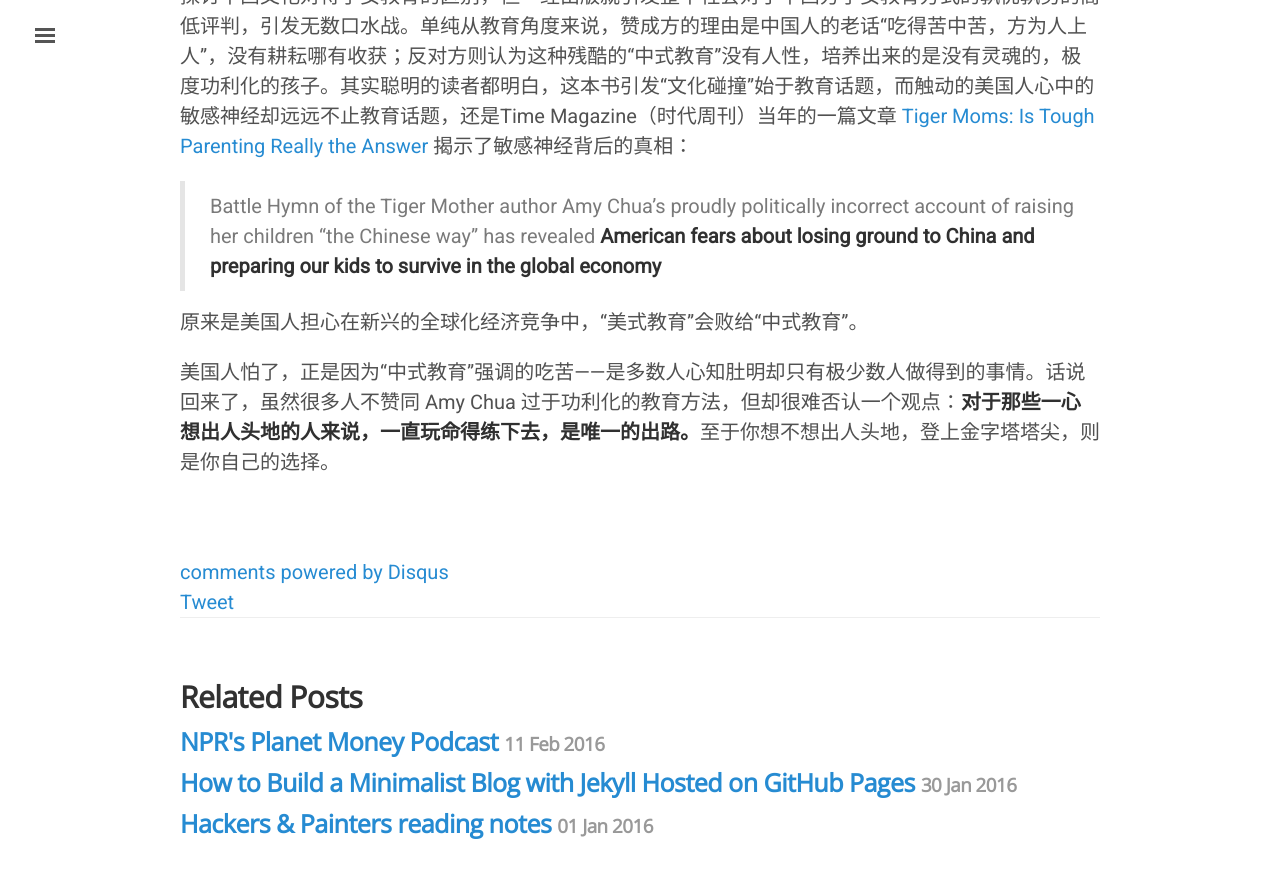
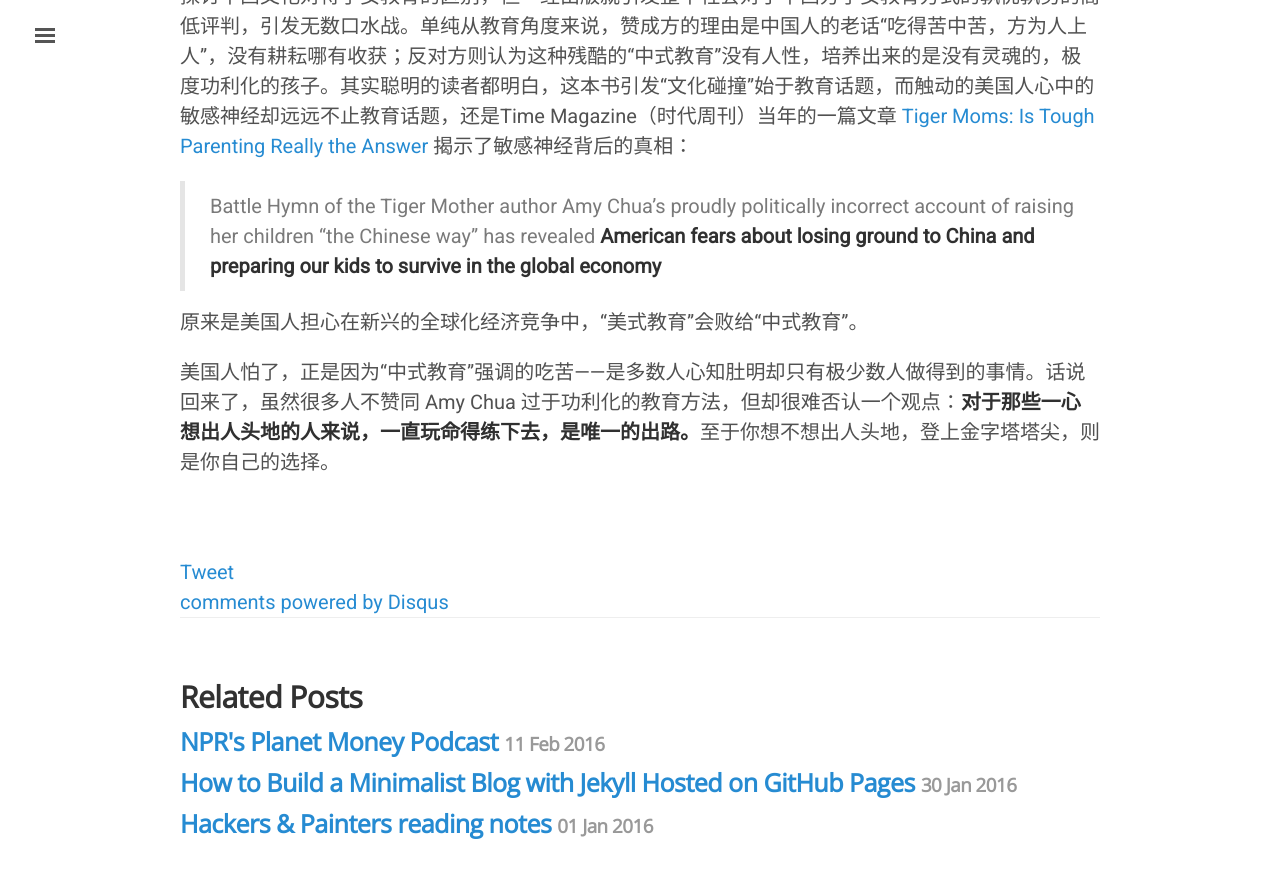
Before and after one commit to dhei/dhei.github.io, a Jekyll site: the page built from _posts/2016-01-18-what-makes-a-genius.md, in a window 1280 px wide and 900 px high, scrolled down 2857 px. Shown: the top 878 px of the window. Built offline with Jekyll 4.4.1, drawn with Linux system fonts in a browser that asks for light colours; comment, search, counter and statistics services are not loaded.

Commit message:
[Website] Fix a layout issue

```diff
--- a/_layouts/post.html
+++ b/_layouts/post.html
@@ -7,13 +7,15 @@ layout: default
   <span class="post-date">{{ page.date | date_to_string }}</span>
   {{ content }}
 </div>
+
+<div class="twitter">
+    <a href="https://twitter.com/share" class="twitter-share-button" data-via="Di_Hei" data-size="large">Tweet</a>
+    <script>!function(d,s,id){var js,fjs=d.getElementsByTagName(s)[0],p=/^http:/.test(d.location)?'http':'https';if(!d.getElementById(id)){js=d.createElement(s);js.id=id;js.src=p+'://platform.twitter.com/widgets.js';fjs.parentNode.insertBefore(js,fjs);}}(document, 'script', 'twitter-wjs');</script>
+</div>
+
 <div class="comments">
   {% include comments.html %}
 </div>
-
-<a href="https://twitter.com/share" class="twitter-share-button" data-via="Di_Hei" data-size="large">Tweet</a>
-<script>!function(d,s,id){var js,fjs=d.getElementsByTagName(s)[0],p=/^http:/.test(d.location)?'http':'https';if(!d.getElementById(id)){js=d.createElement(s);js.id=id;js.src=p+'://platform.twitter.com/widgets.js';fjs.parentNode.insertBefore(js,fjs);}}(document, 'script', 'twitter-wjs');</script>
-
 <div class="related">
   <h2>Related Posts</h2>
   <ul class="related-posts">
```
